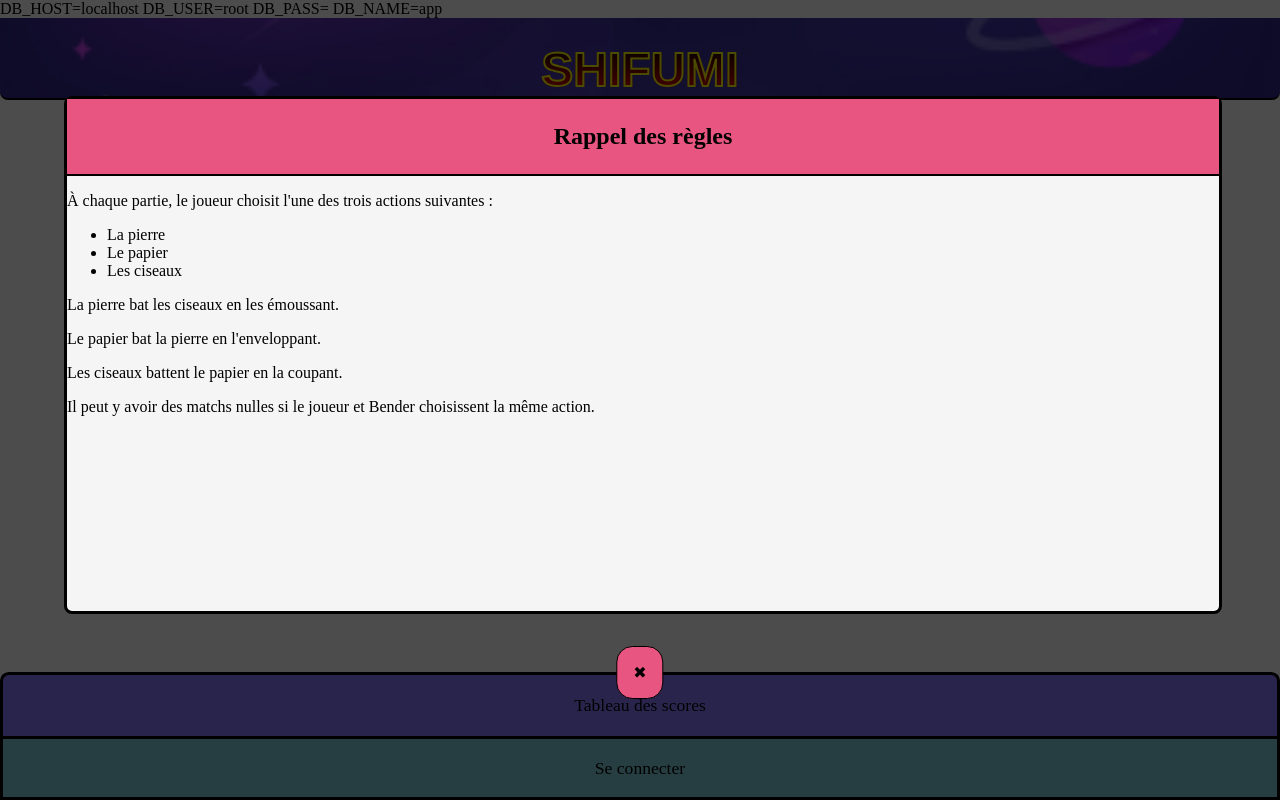
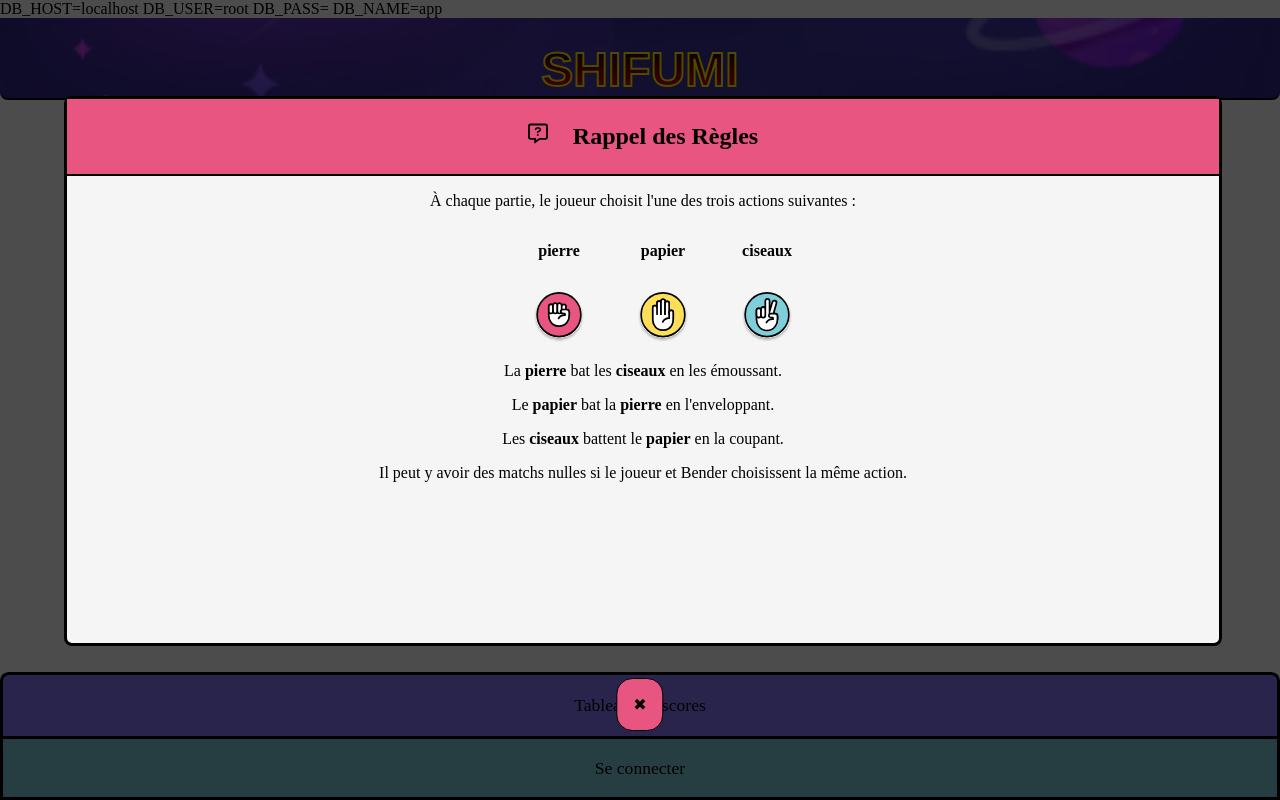
Before and after one commit to ArToXxFR/shifumi, a PHP site: page / in a window 1280 px wide, after a click on "Rappel des règles". Run offline with PHP 8.4, Linux system fonts and the light colour scheme; data comes from the database, SQL or seed files in the repository; data that the repository does not hold is empty; some web fonts are replaced.

Commit message:
Modification popup "rappel des règles"

```diff
--- a/css/style.css
+++ b/css/style.css
@@ -1,15 +1,15 @@
-body{
+body {
     margin: 0;
     padding: 0;
 }
 
-.flex{
+.flex {
     display: flex;
     justify-content: center;
     align-items: center;
 }
 
-.background-title{
+.background-title {
     width: 100vw;
     height: 10vh;
     background-image: url('../img/backgrounds_galaxy.png');
@@ -21,7 +21,7 @@
     margin: 0 auto;
 }
 
-.title{
+.title {
     font-family: "futurama", "arial";
     font-size: 3em;
     -webkit-text-stroke: 2px yellow;
@@ -30,7 +30,7 @@
     margin: 0.5em auto;
 }
 
-.open-button{
+.open-button {
     display: block;
     width: 90vw;
     height: 7vh;
@@ -41,7 +41,7 @@
     font-family: "futurama";
 }
 
-.connection-button{
+.connection-button {
     display: block;
     width: 100vw;
     height: 8vh;
@@ -50,19 +50,18 @@
     font-family: "futurama";
 }
 
-.footer{
+.footer {
     position: absolute;
     bottom: 0;
     width: 100vw;
 }
 
-.score{
+.score {
     border-bottom: 0px;
     border-radius: 0.5em 0.5em 0 0;
 }
 
-
-.position-popup{
+.position-popup {
     display: none;
     position: fixed;
     width: 90vw;
@@ -73,9 +72,10 @@
     z-index: 2;
 }
 
-.form-popup{
+.form-popup {
     width: 100%;
-    height: 80%;
+    height: 85%;
+    text-align: center;
     background-color: whitesmoke;
     border: 0.2em solid black;
     border-radius: 0.5em;
@@ -84,14 +84,37 @@
     margin: 1em auto;
 }
 
-.title-popup{
+.icon-regles {
+    padding-right: 25px;
+}
+
+ul,
+li {
+    display: inline-block;
+    list-style-type: none;
+    font-weight: bold;
+}
+
+li {
+    width: 100px;
+}
+
+.taille-image {
+    width: 50%;
+}
+
+.mots-gras {
+    font-weight: bold;
+}
+
+.title-popup {
     text-align: center;
     margin: 0 auto;
     padding: 1em;
     border-bottom: 0.1em solid black;
 }
 
-.close-popup{
+.close-popup {
     font-size: 1em;
     padding: 1em;
     margin: 1em auto;
@@ -110,12 +133,12 @@
     top: 0;
     left: 0;
     background:
- #000000;
+        #000000;
     z-index: 1;
     opacity: 0.7;
- }
+}
 
-@font-face{
+@font-face {
     font-family: "futurama";
     src: url('../fonts/fr-bold.ttf');
 }
@@ -126,44 +149,44 @@
     -moz-background-clip: text;
     background-clip: text;
     color: transparent;
-  }
+}
 
-.description{
+.description {
     text-align: center;
     font-size: 1.4em;
     font-family: "futurama";
     margin: 1em auto;
 }
 
-  .rayures{
+.rayures {
     text-decoration: red wavy line-through;
-  }
+}
 
-.rouge-pastel{
+.rouge-pastel {
     background-color: #E85581;
 }
 
-.jaune{
+.jaune {
     background-color: #FDDE58;
 }
 
-.cyan{
+.cyan {
     background-color: #7FCFDA;
 }
 
-.purple{
+.purple {
     background-color: #8B7AFF;
 }
 
-.input-login{
+.input-login {
     width: 70%;
     padding: 1em;
     font-size: 1em;
 }
 
-.profile{
+.profile {
     padding: 0;
-    float:left;
+    float: left;
     width: 40%;
     border: 0;
     height: 8vh;
@@ -171,7 +194,7 @@
     border-right: 0;
 }
 
-.deconnection-button{
+.deconnection-button {
     padding: 0;
     width: 60%;
     height: 8vh;
@@ -181,7 +204,7 @@
     border: 0.2em solid black;
 }
 
-.img-profile{
+.img-profile {
     border-radius: 1em;
     height: 70%;
     border: 3px solid black;
--- a/index.php
+++ b/index.php
@@ -68,8 +68,8 @@
     <div class="description">
         Défier <span class="rayures">Hal</span> Bender à SHIFUMI
     </div>
-    <button class="open-button jaune" onclick="">Tenter votre chance</button>
-    <button class="open-button rouge-pastel" onclick="openForm('popupForm')">Rappel des règles</button>
+    <button class="open-button jaune" onclick=""><img src="/img/joystick.svg" alt="joystick">Tenter votre chance</button>
+    <button class="open-button rouge-pastel" onclick="openForm('popupForm')"><img src="/img/aide.svg" alt="aide"> Rappel des règles</button>
 
     <div class="footer">
         <button class="connection-button score purple" onclick="">Tableau des scores</button>
@@ -86,16 +86,21 @@
     <!-- Popup des règles -->
     <div class="position-popup" id="popupForm">
         <div class="form-popup">
-            <h2 class="title-popup rouge-pastel">Rappel des règles</h2>
+            <h2 class="title-popup rouge-pastel"><img class="icon-regles" src="/img/aide.svg" alt="aide">Rappel des Règles</h2>
             <p>À chaque partie, le joueur choisit l'une des trois actions suivantes :</p>
             <ul>
-                <li>La pierre</li>
-                <li>Le papier</li>
-                <li>Les ciseaux</li>
+                <li>pierre</li>
+                <li>papier</li>
+                <li>ciseaux</li>
             </ul>
-            <p>La pierre bat les ciseaux en les émoussant.</p>
-            <p>Le papier bat la pierre en l'enveloppant.</p>
-            <p>Les ciseaux battent le papier en la coupant.</p>
+            <ol>
+                <li><img class="taille-image" src="/img/Bouton - Pierre.svg" alt="icon pierre"></li>
+                <li><img class="taille-image" src="/img/Bouton - Papier.svg" alt="icon papier"></li>
+                <li><img class="taille-image" src="/img/Bouton - Ciseaux.svg" alt="icon ciseaux"></li>
+            </ol>
+            <p>La <strong class="mots-gras">pierre</strong> bat les <strong class="mots-gras">ciseaux</strong> en les émoussant.</p>
+            <p>Le <strong class="mots-gras">papier</strong> bat la <strong class="mots-gras">pierre</strong> en l'enveloppant.</p>
+            <p>Les <strong class="mots-gras">ciseaux</strong> battent le <strong class="mots-gras">papier</strong> en la coupant.</p>
             <p>
                 Il peut y avoir des matchs nulles si le joueur et Bender choisissent
                 la même action.
```
Also changed, not shown: img/Bouton - Ciseaux.svg (added), img/Bouton - Papier.svg (added), img/Bouton - Pierre.svg (added), img/aide.svg (added), img/joystick.svg (added).
